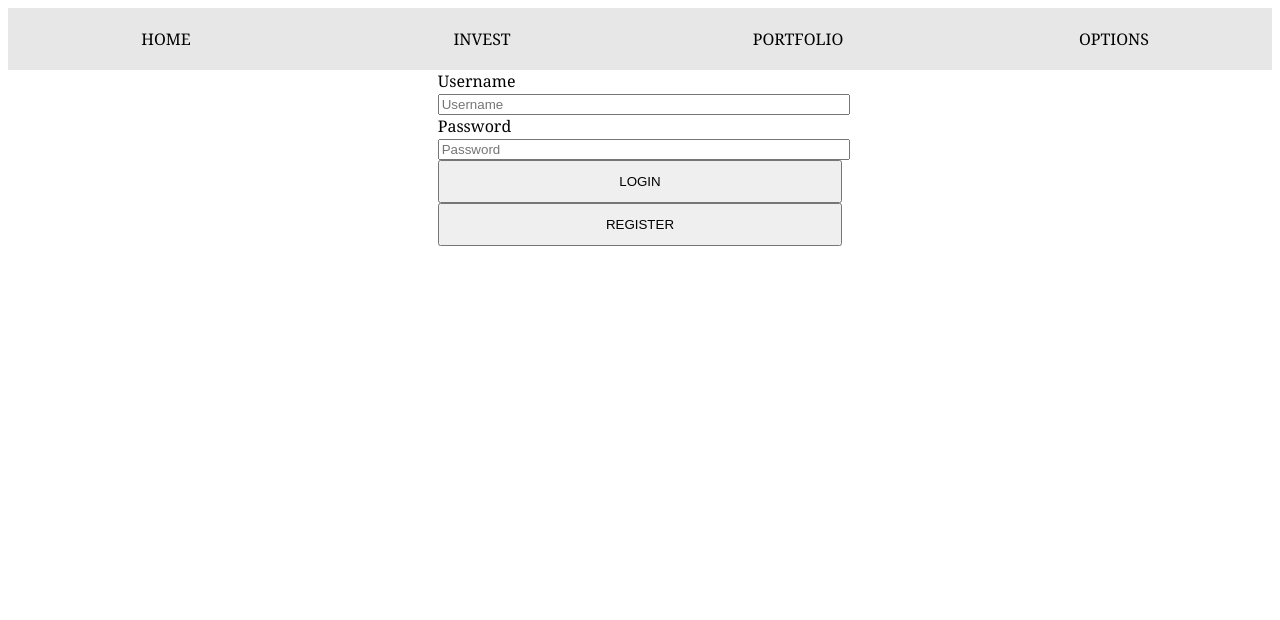
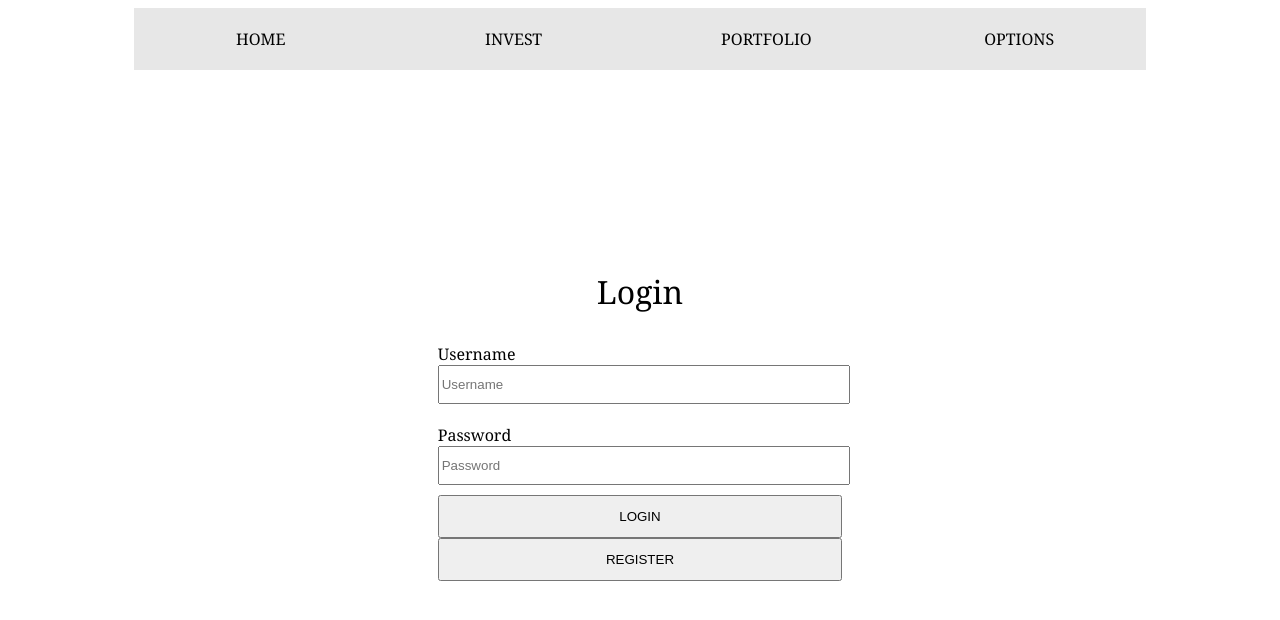
Before and after one commit to kfuruie/InvestGame, a PHP site: page /login.html in a window 1280 px wide. Shown: the top 620 px of the page. Run offline with PHP 8.4, Linux system fonts and the light colour scheme.

Commit message:
Consistency fixes

```diff
--- a/login.html
+++ b/login.html
@@ -19,6 +19,9 @@
   </div>
   <div class="content">
     <div class="login">
+      <div id="title">
+        Login
+      </div>
       <div>
         <label>Username</label>
         <input class="inputText" type="text" name="username" placeholder="Username">
--- a/styles/login.css
+++ b/styles/login.css
@@ -1,6 +1,8 @@
 body {
   font-family: Georgia;
 }
+
+/*NavBar CSS*/
 
 .navButtons {
   width: 100%;
@@ -21,8 +23,11 @@ body {
   color: white;
 }
 
+/*End of NavBar CSS*/
+
 .content {
   width: 80%;
+  margin-top: 15%;
   margin-left: 10%;
   margin-right: 10%;
 }
@@ -30,6 +35,18 @@ body {
 .login {
   display: flex;
   flex-direction: column;
+}
+
+.login * {
+  padding-top: 10px;
+  padding-bottom: 10px;
+}
+
+#title {
+  text-align: center;
+  font-size: 2em;
+
+  padding-bottom: 20px;
 }
 
 label {
@@ -55,7 +72,9 @@ label {
 /*Desktop View*/
 @media (min-width: 800px) {
   .navButtons {
-    width: 100%;
+    width: 80%;
+    margin-left: 10%;
+    margin-right: 10%;
     flex-direction: row;
     justify-content: space-between;
   }
--- a/styles/registration.css
+++ b/styles/registration.css
@@ -1,6 +1,8 @@
 body {
   font-family: Georgia;
 }
+
+/*NavBar CSS*/
 
 .navButtons {
   width: 100%;
@@ -20,6 +22,8 @@ body {
   background-color: #035EFC;
   color: white;
 }
+
+/*End of NavBar CSS*/
 
 .content {
   width: 80%;
```
